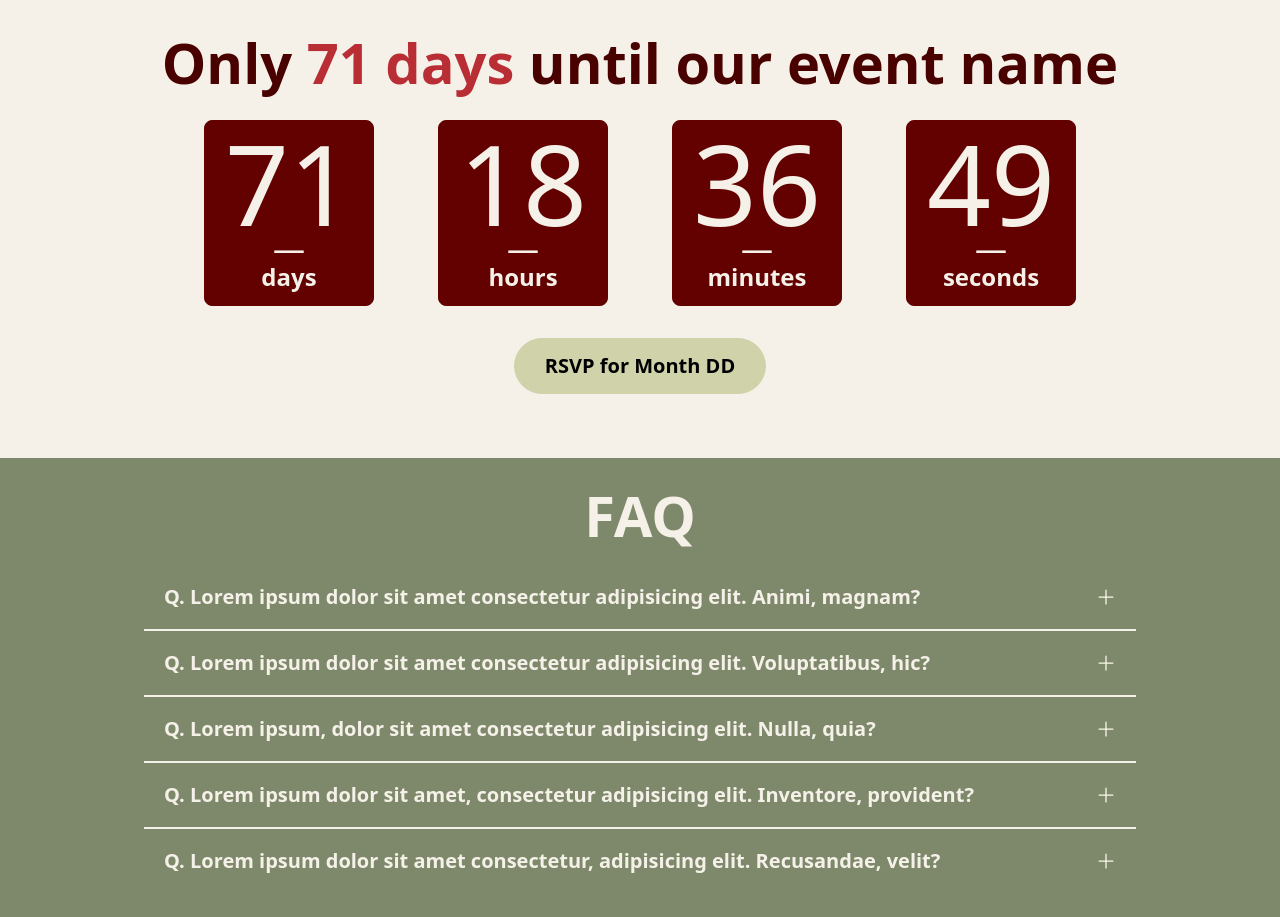
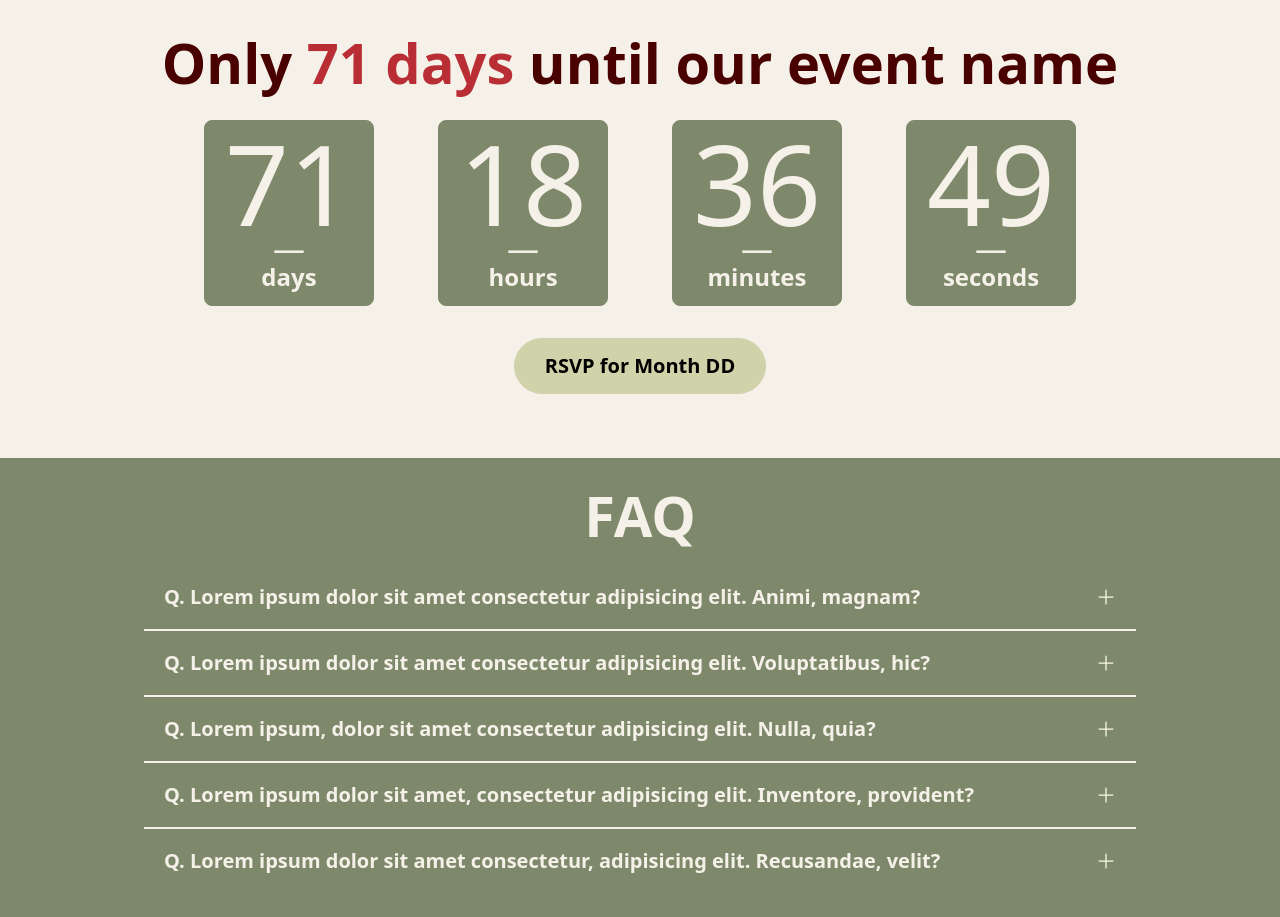
Before and after one commit to brianna-mitri/event-management, a website: page docs/index.html in a window 1280 px wide. Shown: the part 940-1857 px from the top of the page. Drawn offline with nearby package versions, Linux system fonts and the light colour scheme; files that its build step writes are made by us from their sources.

Commit message:
Updated some coloring and added two simple color schemes to reference

```diff
--- a/src/scss/_colors.scss
+++ b/src/scss/_colors.scss
@@ -1,16 +1,13 @@
-/* Core Brand Colors */
+/* -------------------------- Core Brand Colors -------------------------- */
 // $cream: #fdfae9;
 $cream: #f5f1e9;
 $green-light: #d0d2aa;
 // $green-light: #d0d7bd;
 $green-dark: #7e896b;
 $red-dark: #490100;
-
-// $red-accent: #b22222;    // ?
-// $red-accent: #d30000;
-// $red-accent: #b80f0a;
 $red-accent: #8a0707;
-$darker-green: shade-color($green-dark, 40%);
+// $darker-green: shade-color($green-dark, 40%);
+$darker-green: #0e3828;
 $darker-red: shade-color($red-dark, 20%);
 
 /* ---------- Bootstrap Coloring ---------- */
@@ -31,12 +28,30 @@ $danger:    #b92e34;
 
 
 /* Body and Background Colors */
-$body-bg: $cream;                       // background color
-// $body-color: $darker-red;               // main text color
-$body-color: $red-dark;
-// $body-bg: $cream;
-// $body-color: $green-dark;
+$body-bg: $cream;                    // background color
+$body-color: $red-dark;             // main text color
 
 
 // ensure minimum contrast ratios
 // $min-contrast-ratio: 10;
+
+/* -------------------------- Custom Color Schemes -------------------------- */
+/* Define color scheme maps (just bg and text) */
+$color-schemes: (
+    "secondary": (
+        "bg": lighten($secondary, 10%),
+        "text": darken($darker-green, 5%)
+    ),
+    "dark": (
+        "bg": $dark,
+        "text": $light
+    )
+);
+
+/* Generate utility classes for each color scheme */
+@each $scheme-name, $colors in $color-schemes {
+    .color-scheme-#{$scheme-name} {
+        background-color: map-get($colors, bg);
+        color: map-get($colors, "text");
+    }
+}
--- a/src/scss/_countdown.scss
+++ b/src/scss/_countdown.scss
@@ -1,7 +1,8 @@
 /* Countdown: Typography & Borders */
 
 // time unit background color
-$time-unit-color: lighten($dark, 5%);
+// $time-unit-color: lighten($dark, 5%);
+$time-unit-color: $primary;
 
 
 // time box settings
```
